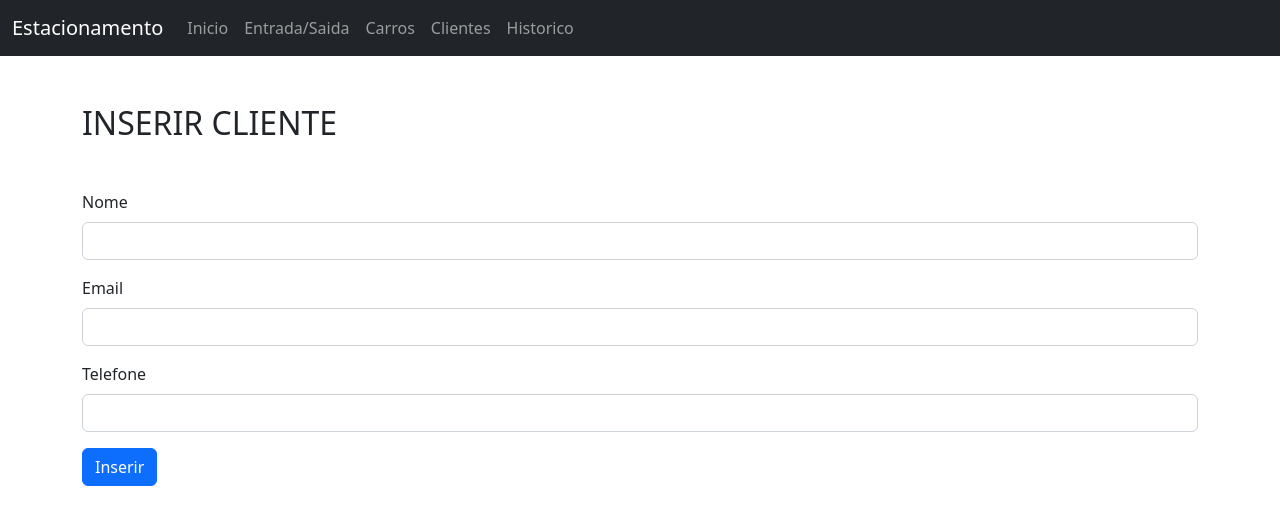
After one commit to gr-Soares/TrabalhophpBCC, a PHP site: page /web/cliente/inserir.php in a window 1280 px wide. The commit adds this page. Shown: the top 525 px of the page. Run offline with PHP 8.4, Linux system fonts and the light colour scheme.

Commit message:
Feat: Cliente Consulte e Insersão

```diff
--- /dev/null
+++ b/cliente/inserir.php
@@ -0,0 +1,44 @@
+<!doctype html>
+<html lang="pt-br">
+
+<head>
+    <meta charset="utf-8">
+    <meta name="viewport" content="width=device-width, initial-scale=1">
+    <title>Cliente - Inserir</title>
+    <link href="https://cdn.jsdelivr.net/npm/bootstrap@5.2.3/dist/css/bootstrap.min.css" rel="stylesheet" integrity="sha384-rbsA2VBKQhggwzxH7pPCaAqO46MgnOM80zW1RWuH61DGLwZJEdK2Kadq2F9CUG65" crossorigin="anonymous">
+</head>
+
+<body>
+    <?php include_once '../templates/navbar.php' ?>
+
+    <div class="container">
+        <div class="my-5">
+            <h2>INSERIR CLIENTE</h2>
+        </div>
+        <form action="view/clientes.php" method="POST">
+            <div class="mb-3">
+                <label for="nome" class="form-label">Nome</label>
+                <input type="text" class="form-control" id="nome" name="nome">
+            </div>
+            <div class="mb-3">
+                <label for="email" class="form-label">Email</label>
+                <input type="email" class="form-control" id="email" name="email">
+            </div>
+            <div class="mb-3">
+                <label for="telefone" class="form-label">Telefone</label>
+                <input type="text" class="form-control" id="telefone" name="telefone">
+            </div>
+            <button type="submit" class="btn btn-primary">Inserir</button>
+        </form>
+    </div>
+
+
+    <?php include_once '../templates/footer.php' ?>
+
+    <script src="https://cdn.jsdelivr.net/npm/bootstrap@5.2.3/dist/js/bootstrap.bundle.min.js" integrity="sha384-kenU1KFdBIe4zVF0s0G1M5b4hcpxyD9F7jL+jjXkk+Q2h455rYXK/7HAuoJl+0I4" crossorigin="anonymous"></script>
+    <script src="https://cdn.jsdelivr.net/npm/@popperjs/core@2.11.6/dist/umd/popper.min.js" integrity="sha384-oBqDVmMz9ATKxIep9tiCxS/Z9fNfEXiDAYTujMAeBAsjFuCZSmKbSSUnQlmh/jp3" crossorigin="anonymous"></script>
+    <script src="https://cdn.jsdelivr.net/npm/bootstrap@5.2.3/dist/js/bootstrap.min.js" integrity="sha384-cuYeSxntonz0PPNlHhBs68uyIAVpIIOZZ5JqeqvYYIcEL727kskC66kF92t6Xl2V" crossorigin="anonymous"></script>
+
+</body>
+
+</html>
--- a/templates/navbar.php
+++ b/templates/navbar.php
@@ -14,7 +14,7 @@
                         <a class="nav-link" href="#">Carros</a>
                     </li>
                     <li class="nav-item">
-                        <a class="nav-link" href="#">Clientes</a>
+                        <a class="nav-link" href="/web/cliente">Clientes</a>
                     </li>
                     <li class="nav-item">
                         <a class="nav-link" href="#">Historico</a>
```
Also changed, not shown: cliente/index.php (renamed from index.php, +30 -6 lines), controller/clientes.php (renamed from data/clientes.php, +12 -7 lines), view/clientes.php (added, +38 -0 lines), model/cliente.php (renamed from model/clientes.php).
